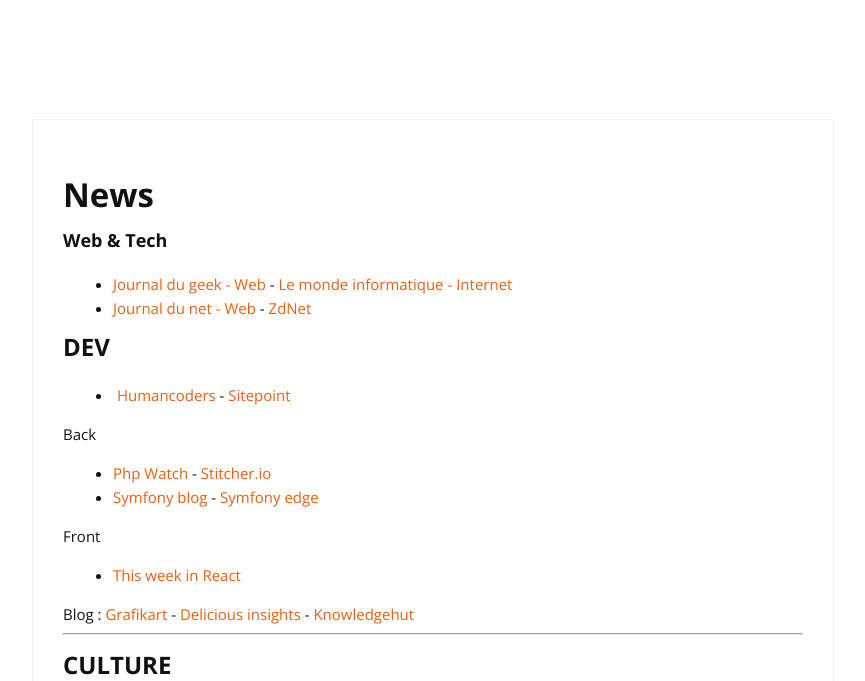
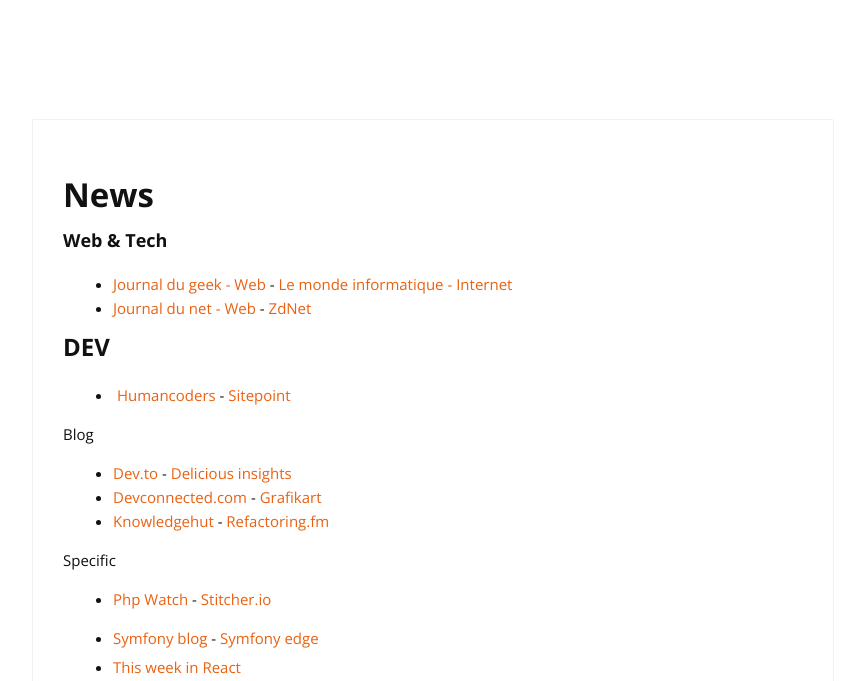
Before and after one commit to cylmat/cylmat.github.io, a Jekyll site: the page built from _pages/news.md, in a window 1280 px wide, cut to the strip 0-681 px from the top of the page. Shown: the whole strip, without its empty margins (207-1072 px from the left). Built offline with Jekyll 4.4.1, drawn with Linux system fonts in a browser that asks for light colours; nearby versions of some CDN libraries.

Commit message:
Update news.md

```diff
--- a/_pages/news.md
+++ b/_pages/news.md
@@ -11,14 +11,16 @@
 ## DEV
 - [![](https://news.humancoders.com/assets/favicon-1c28b03a545044e5cf5e0ae8a7b441b1520a9dde57727c86e657f4212fba9c83.ico) Humancoders](https://news.humancoders.com) - [Sitepoint](https://www.sitepoint.com/blog)
 
-Back
+Blog
+- [Dev.to](https://dev.to) - [Delicious insights](https://delicious-insights.com/fr/articles-et-tutos)
+- [Devconnected.com](https://devconnected.com) - [Grafikart](https://grafikart.fr/blog)
+- [Knowledgehut](https://www.knowledgehut.com/blog) - [Refactoring.fm](https://refactoring.fm)
+
+Specific
 - [Php Watch](https://php.watch) - [Stitcher.io](https://stitcher.io)
 - [Symfony blog](https://symfony.com/blog) - [Symfony edge](https://symfony.com/blog/category/living-on-the-edge)
 
-Front
-- [This week in React](https://thisweekinreact.com/articles)
-
-Blog : [Grafikart](https://grafikart.fr/blog) - [Delicious insights](https://delicious-insights.com/fr/articles-et-tutos) - [Knowledgehut](https://www.knowledgehut.com/blog)
++ [This week in React](https://thisweekinreact.com/articles)
 
 
 ---
```
Also changed, not shown: other parts of _pages/news.md (+0 -4 lines).
